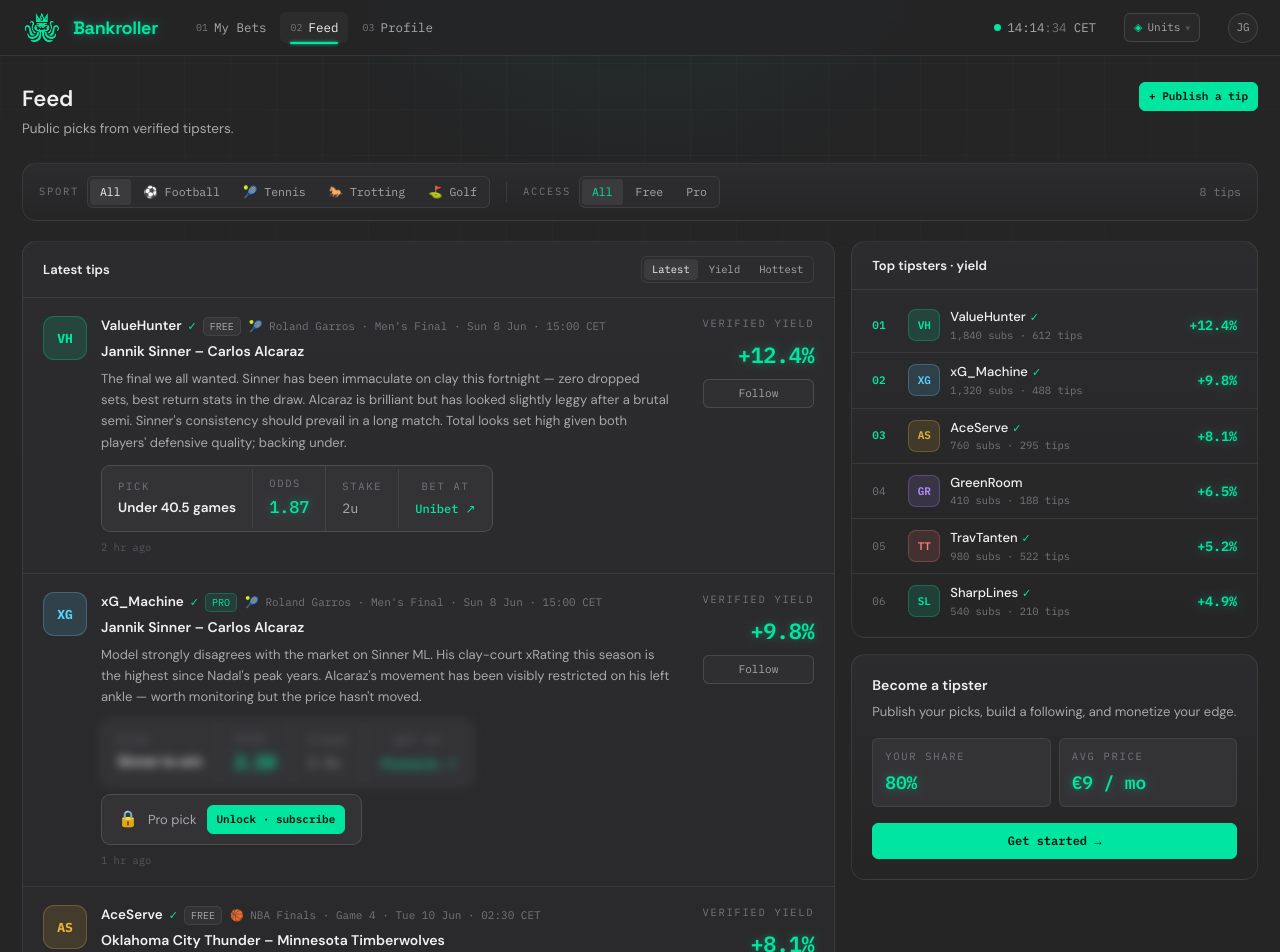
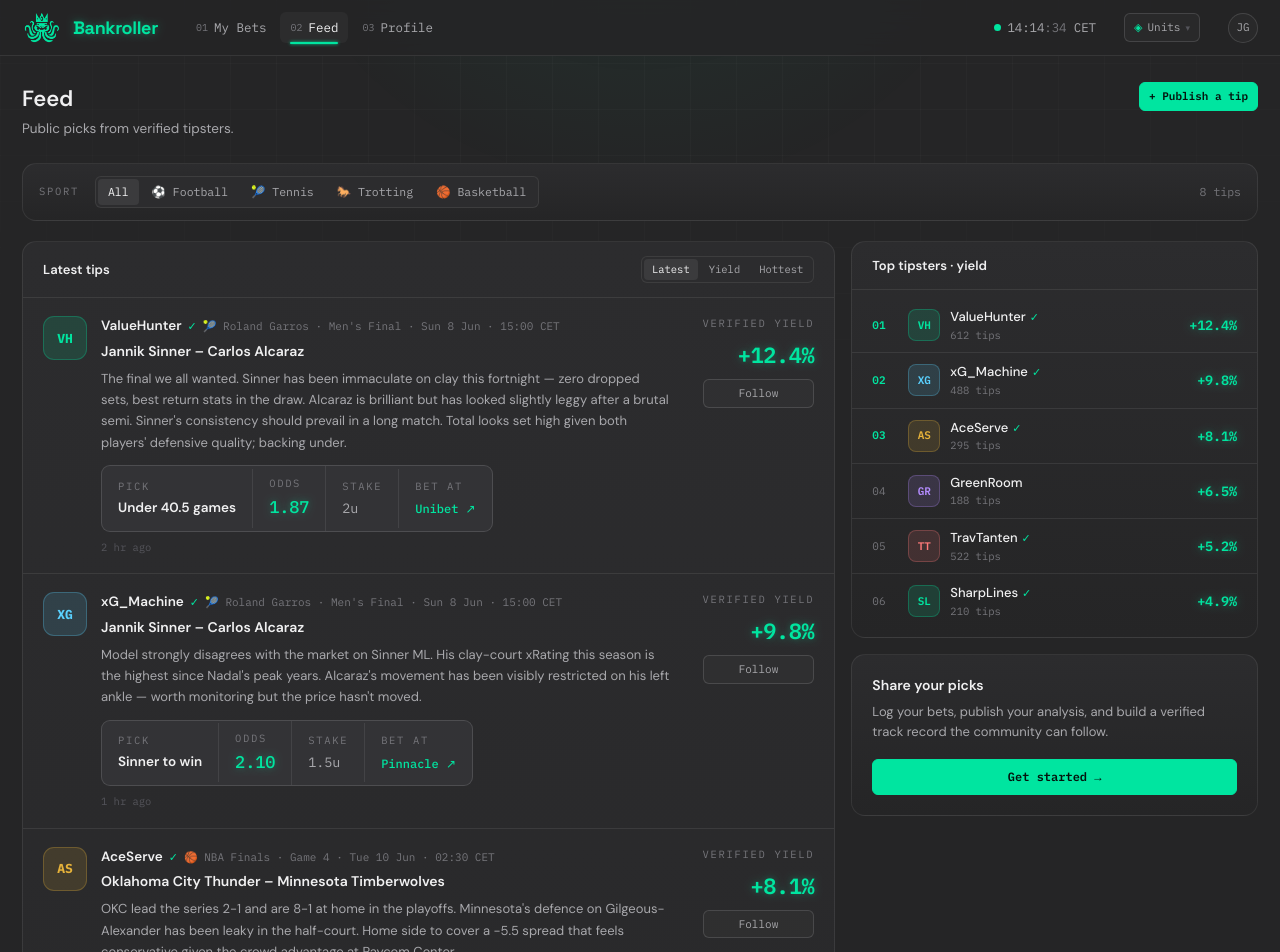
Before and after one commit to jespergisslen/bankroller, a Next.js app: page /feed in a window 1280 px wide. Shown: the top 952 px of the page. Built offline with nearby package versions, Linux system fonts and the light colour scheme.

Commit message:
chore: remove all pricing, PRO tiers and locked tips from UI

```diff
--- a/src/app/feed/page.tsx
+++ b/src/app/feed/page.tsx
@@ -3,104 +3,96 @@
 import { useState } from "react";
 import { useCurrency } from "@/lib/currencyContext";
 
-// ── Mock data ──────────────────────────────────────────────
-
 const TIPSTERS = [
-  { id: "vh",  name: "ValueHunter",  initials: "VH", color: "#00e5a0", verified: true,  yield: 12.4, subs: 1840, tips: 612  },
-  { id: "xg",  name: "xG_Machine",   initials: "XG", color: "#5ad1ff", verified: true,  yield: 9.8,  subs: 1320, tips: 488  },
-  { id: "ace", name: "AceServe",      initials: "AS", color: "#e6b23a", verified: true,  yield: 8.1,  subs: 760,  tips: 295  },
-  { id: "gr",  name: "GreenRoom",     initials: "GR", color: "#b48cff", verified: false, yield: 6.5,  subs: 410,  tips: 188  },
-  { id: "tt",  name: "TravTanten",    initials: "TT", color: "#ff7a7a", verified: true,  yield: 5.2,  subs: 980,  tips: 522  },
-  { id: "sl",  name: "SharpLines",    initials: "SL", color: "#00e5a0", verified: true,  yield: 4.9,  subs: 540,  tips: 210  },
+  { id: "vh",  name: "ValueHunter", initials: "VH", color: "#00e5a0", verified: true,  yield: 12.4, tips: 612  },
+  { id: "xg",  name: "xG_Machine",  initials: "XG", color: "#5ad1ff", verified: true,  yield: 9.8,  tips: 488  },
+  { id: "ace", name: "AceServe",    initials: "AS", color: "#e6b23a", verified: true,  yield: 8.1,  tips: 295  },
+  { id: "gr",  name: "GreenRoom",   initials: "GR", color: "#b48cff", verified: false, yield: 6.5,  tips: 188  },
+  { id: "tt",  name: "TravTanten",  initials: "TT", color: "#ff7a7a", verified: true,  yield: 5.2,  tips: 522  },
+  { id: "sl",  name: "SharpLines",  initials: "SL", color: "#00e5a0", verified: true,  yield: 4.9,  tips: 210  },
 ];
 
 const BOOKIE_LINKS: Record<string, string> = {
-  "Bet365":      "https://www.bet365.com",
-  "Unibet":      "https://www.unibet.se",
-  "Betsson":     "https://www.betsson.se",
-  "ATG":         "https://www.atg.se",
-  "NordicBet":   "https://www.nordicbet.com",
-  "William Hill":"https://www.williamhill.com",
-  "Pinnacle":    "https://www.pinnacle.com",
-  "LeoVegas":    "https://www.leovegas.com",
-  "Betsafe":     "https://www.betsafe.com",
-  "Svenska Spel":"https://www.svenskaspel.se",
+  "Bet365":       "https://www.bet365.com",
+  "Unibet":       "https://www.unibet.se",
+  "Betsson":      "https://www.betsson.se",
+  "ATG":          "https://www.atg.se",
+  "NordicBet":    "https://www.nordicbet.com",
+  "William Hill": "https://www.williamhill.com",
+  "Pinnacle":     "https://www.pinnacle.com",
+  "LeoVegas":     "https://www.leovegas.com",
+  "Betsafe":      "https://www.betsafe.com",
+  "Svenska Spel": "https://www.svenskaspel.se",
 };
 
 const FEED = [
   {
-    tipster: TIPSTERS[0], sport: "🎾", pro: false,
+    tipster: TIPSTERS[0], sport: "🎾",
     league: "Roland Garros · Men's Final", match: "Jannik Sinner – Carlos Alcaraz", date: "Sun 8 Jun · 15:00 CET",
     analysis: "The final we all wanted. Sinner has been immaculate on clay this fortnight — zero dropped sets, best return stats in the draw. Alcaraz is brilliant but has looked slightly leggy after a brutal semi. Sinner's consistency should prevail in a long match. Total looks set high given both players' defensive quality; backing under.",
     pick: "Under 40.5 games", odds: 1.87, stake: 2.0,
-    bookmaker: "Unibet", postedYield: 12.4, posted: "2 hr ago", locked: false,
+    bookmaker: "Unibet", postedYield: 12.4, posted: "2 hr ago",
   },
   {
-    tipster: TIPSTERS[1], sport: "🎾", pro: true,
+    tipster: TIPSTERS[1], sport: "🎾",
     league: "Roland Garros · Men's Final", match: "Jannik Sinner – Carlos Alcaraz", date: "Sun 8 Jun · 15:00 CET",
     analysis: "Model strongly disagrees with the market on Sinner ML. His clay-court xRating this season is the highest since Nadal's peak years. Alcaraz's movement has been visibly restricted on his left ankle — worth monitoring but the price hasn't moved.",
     pick: "Sinner to win", odds: 2.10, stake: 1.5,
-    bookmaker: "Pinnacle", postedYield: 9.8, posted: "1 hr ago", locked: true,
+    bookmaker: "Pinnacle", postedYield: 9.8, posted: "1 hr ago",
   },
   {
-    tipster: TIPSTERS[2], sport: "🏀", pro: false,
+    tipster: TIPSTERS[2], sport: "🏀",
     league: "NBA Finals · Game 4", match: "Oklahoma City Thunder – Minnesota Timberwolves", date: "Tue 10 Jun · 02:30 CET",
     analysis: "OKC lead the series 2-1 and are 8-1 at home in the playoffs. Minnesota's defence on Gilgeous-Alexander has been leaky in the half-court. Home side to cover a -5.5 spread that feels conservative given the crowd advantage at Paycom Center.",
     pick: "OKC -5.5", odds: 1.91, stake: 1.5,
-    bookmaker: "Bet365", postedYield: 8.1, posted: "3 hr ago", locked: false,
+    bookmaker: "Bet365", postedYield: 8.1, posted: "3 hr ago",
   },
   {
-    tipster: TIPSTERS[3], sport: "⚽", pro: false,
+    tipster: TIPSTERS[3], sport: "⚽",
     league: "FIFA World Cup 2026 · Group A", match: "Mexico – Poland", date: "Thu 11 Jun · 21:00 CET",
     analysis: "Tournament opener and Mexico are huge home-crowd favourites playing in front of 80k at Estadio Azteca. Poland rely on Lewandowski who's 38 and hasn't scored in a major tournament opener since 2018. Mexico have looked sharp in warm-ups. Backing the hosts on the Asian line.",
     pick: "Mexico -0.25 AH", odds: 1.95, stake: 1.75,
-    bookmaker: "Betsson", postedYield: 6.5, posted: "5 hr ago", locked: false,
+    bookmaker: "Betsson", postedYield: 6.5, posted: "5 hr ago",
   },
   {
-    tipster: TIPSTERS[5], sport: "⚽", pro: true,
+    tipster: TIPSTERS[5], sport: "⚽",
     league: "FIFA World Cup 2026 · Group B", match: "England – Serbia", date: "Fri 12 Jun · 18:00 CET",
     analysis: "England are heavy favourites but Serbia are pragmatic and well-organised — they'll park and counter. Under the total is my angle here. Both teams played out 1-0s in their last warm-up games. Tournament overs tend to be inflated early on before market adjusts.",
     pick: "Under 2.5 goals", odds: 2.05, stake: 2.0,
-    bookmaker: "William Hill", postedYield: 4.9, posted: "6 hr ago", locked: true,
+    bookmaker: "William Hill", postedYield: 4.9, posted: "6 hr ago",
   },
   {
-    tipster: TIPSTERS[4], sport: "🐎", pro: false,
+    tipster: TIPSTERS[4], sport: "🐎",
     league: "Solvalla · V75 Rnd 4", match: "V75-4 · Solvalla", date: "Sat 7 Jun · 19:30 CET",
     analysis: "Track was re-watered after yesterday's heat and the inner lane has been dominant all night. The market favourite in this leg has a wide post position and a tendency to break gait in tight fields. Two value horses drawn inside at 8-1 and 12-1.",
     pick: "Jackpot Reserve (trap 3)", odds: 8.50, stake: 0.5,
-    bookmaker: "ATG", postedYield: 5.2, posted: "1 hr ago", locked: false,
+    bookmaker: "ATG", postedYield: 5.2, posted: "1 hr ago",
   },
   {
-    tipster: TIPSTERS[0], sport: "⚽", pro: false,
+    tipster: TIPSTERS[0], sport: "⚽",
     league: "FIFA World Cup 2026 · Group C", match: "Brazil – Croatia", date: "Sat 14 Jun · 21:00 CET",
     analysis: "Brazil finally look like themselves again under the new coach — high press, Vinicius Jr at his electric best. Croatia won't have the same Modric they had in 2022. Brazil to win and both teams to score feels like the spot here given Croatia's counter-attacking threat.",
     pick: "Brazil win & BTTS", odds: 2.40, stake: 1.25,
-    bookmaker: "Unibet", postedYield: 12.4, posted: "20 min ago", locked: false,
+    bookmaker: "Unibet", postedYield: 12.4, posted: "20 min ago",
   },
   {
-    tipster: TIPSTERS[2], sport: "🎾", pro: false,
+    tipster: TIPSTERS[2], sport: "🎾",
     league: "Queen's Club · R1", match: "Carlos Alcaraz – Jack Draper", date: "Mon 9 Jun · 13:00 CET",
     analysis: "Alcaraz rolls straight from Paris to London and Draper is the wildcard home favourite. But grass is Alcaraz's best surface and Draper hasn't played competitively in 3 weeks. Backing Alcaraz in straight sets — market undervalues his grass-court dominance.",
     pick: "Alcaraz -1.5 sets", odds: 1.78, stake: 1.0,
-    bookmaker: "NordicBet", postedYield: 8.1, posted: "45 min ago", locked: false,
+    bookmaker: "NordicBet", postedYield: 8.1, posted: "45 min ago",
   },
 ];
 
-const SPORTS_FILTER = ["All", "⚽ Football", "🎾 Tennis", "🐎 Trotting", "⛳ Golf"];
-const TIER_FILTER   = ["All", "Free", "Pro"];
-
-// ── Component ──────────────────────────────────────────────
+const SPORTS_FILTER = ["All", "⚽ Football", "🎾 Tennis", "🐎 Trotting", "🏀 Basketball"];
 
 export default function FeedPage() {
-  const { format, stakeLabel } = useCurrency();
+  const { stakeLabel } = useCurrency();
   const [sportFilter, setSportFilter] = useState("All");
-  const [tierFilter, setTierFilter]   = useState("All");
 
-  const filtered = FEED.filter(tip => {
-    const sportOk = sportFilter === "All" || tip.sport === sportFilter.split(" ")[0];
-    const tierOk  = tierFilter  === "All" || (tierFilter === "Pro" ? tip.pro : !tip.pro);
-    return sportOk && tierOk;
-  });
+  const filtered = FEED.filter(tip =>
+    sportFilter === "All" || tip.sport === sportFilter.split(" ")[0]
+  );
 
   return (
     <div className="fade-in">
@@ -115,15 +107,8 @@
 
       {/* Filters */}
       <div className="panel" style={{ padding: "12px 16px", marginBottom: 20, display: "flex", alignItems: "center", gap: 16, flexWrap: "wrap" }}>
-        <div style={{ display: "flex", alignItems: "center", gap: 8 }}>
-          <span className="label">Sport</span>
-          <Segmented options={SPORTS_FILTER} value={sportFilter} onChange={setSportFilter} />
-        </div>
-        <div style={{ width: 1, height: 20, background: "var(--line)" }} />
-        <div style={{ display: "flex", alignItems: "center", gap: 8 }}>
-          <span className="label">Access</span>
-          <Segmented options={TIER_FILTER} value={tierFilter} onChange={setTierFilter} accent />
-        </div>
+        <span className="label">Sport</span>
+        <Segmented options={SPORTS_FILTER} value={sportFilter} onChange={setSportFilter} />
         <div style={{ marginLeft: "auto", fontFamily: "var(--mono)", fontSize: 11.5, color: "var(--text-3)" }}>
           {filtered.length} tips
         </div>
@@ -145,7 +130,7 @@
             </div>
           ) : (
             filtered.map((tip, i) => (
-              <FeedRow key={i} tip={tip} format={format} stakeLabel={stakeLabel} />
+              <FeedRow key={i} tip={tip} stakeLabel={stakeLabel} isLast={i === filtered.length - 1} />
             ))
           )}
         </div>
@@ -164,7 +149,7 @@
                   alignItems: "center", gap: 10,
                   padding: "9px var(--pad)",
                   borderBottom: i < TIPSTERS.length - 1 ? "1px solid var(--line)" : "none",
-                  transition: "background 0.1s", cursor: "pointer",
+                  cursor: "pointer", transition: "background 0.1s",
                 }}
                   onMouseEnter={e => (e.currentTarget as HTMLElement).style.background = "rgba(255,255,255,0.02)"}
                   onMouseLeave={e => (e.currentTarget as HTMLElement).style.background = "transparent"}
@@ -174,8 +159,7 @@
                   </span>
                   <div style={{
                     width: 32, height: 32, borderRadius: 8,
-                    background: t.color + "22",
-                    border: `1px solid ${t.color}44`,
+                    background: t.color + "22", border: `1px solid ${t.color}44`,
                     display: "flex", alignItems: "center", justifyContent: "center",
                     fontFamily: "var(--mono)", fontSize: 11, fontWeight: 600, color: t.color,
                   }}>{t.initials}</div>
@@ -185,7 +169,7 @@
                       {t.verified && <span style={{ color: "var(--accent)", marginLeft: 4, fontSize: 11 }}>✓</span>}
                     </div>
                     <div style={{ color: "var(--text-3)", fontFamily: "var(--mono)", fontSize: 10.5, marginTop: 1 }}>
-                      {t.subs.toLocaleString()} subs · {t.tips} tips
+                      {t.tips} tips
                     </div>
                   </div>
                   <div className="num pos glow" style={{ fontSize: 13.5, fontWeight: 600 }}>+{t.yield}%</div>
@@ -194,22 +178,11 @@
             </div>
           </div>
 
-          {/* Become a tipster CTA */}
+          {/* Become a tipster CTA — no pricing */}
           <div className="panel" style={{ padding: "var(--pad)" }}>
-            <div style={{ fontWeight: 600, fontSize: 14, marginBottom: 6 }}>Become a tipster</div>
+            <div style={{ fontWeight: 600, fontSize: 14, marginBottom: 6 }}>Share your picks</div>
             <div style={{ color: "var(--text-2)", fontSize: 13, lineHeight: 1.6, marginBottom: 16 }}>
-              Publish your picks, build a following, and monetize your edge.
-            </div>
-            <div style={{ display: "grid", gridTemplateColumns: "1fr 1fr", gap: 8, marginBottom: 16 }}>
-              {[
-                { label: "Your share", val: "80%" },
-                { label: "Avg price", val: "€9 / mo" },
-              ].map(s => (
-                <div key={s.label} style={{ padding: "10px 12px", background: "var(--bg-2)", borderRadius: "var(--r-s)", border: "1px solid var(--line)" }}>
-                  <div className="label" style={{ marginBottom: 4 }}>{s.label}</div>
-                  <div className="num pos glow" style={{ fontSize: 18, fontWeight: 600 }}>{s.val}</div>
-                </div>
-              ))}
+              Log your bets, publish your analysis, and build a verified track record the community can follow.
             </div>
             <button className="btn accent" style={{ width: "100%", justifyContent: "center" }}>Get started →</button>
           </div>
@@ -219,12 +192,10 @@
   );
 }
 
-// ── Feed row ───────────────────────────────────────────────
-
-function FeedRow({ tip, format, stakeLabel }: {
+function FeedRow({ tip, stakeLabel, isLast }: {
   tip: typeof FEED[0];
-  format: (v: number) => string;
   stakeLabel: string;
+  isLast: boolean;
 }) {
   const bookieUrl = BOOKIE_LINKS[tip.bookmaker];
   const stakeDisplay = `${tip.stake}${stakeLabel === "u" ? "u" : " " + stakeLabel}`;
@@ -233,7 +204,7 @@
     <div style={{
       display: "grid", gridTemplateColumns: "44px 1fr auto",
       gap: 14, padding: "18px var(--pad)",
-      borderBottom: "1px solid var(--line)",
+      borderBottom: isLast ? "none" : "1px solid var(--line)",
       transition: "background 0.1s",
     }}
       onMouseEnter={e => (e.currentTarget as HTMLElement).style.background = "rgba(255,255,255,0.015)"}
@@ -251,25 +222,18 @@
 
       {/* Body */}
       <div>
-        {/* Tipster line */}
         <div style={{ display: "flex", alignItems: "center", gap: 6, marginBottom: 4, flexWrap: "wrap" }}>
           <span style={{ fontWeight: 600, fontSize: 13.5 }}>{tip.tipster.name}</span>
           {tip.tipster.verified && (
             <span title="Verified tipster" style={{ color: "var(--accent)", fontSize: 11 }}>✓</span>
           )}
-          {tip.pro
-            ? <span className="tag accent" style={{ fontSize: 10, padding: "1px 6px" }}>PRO</span>
-            : <span className="tag"        style={{ fontSize: 10, padding: "1px 6px" }}>FREE</span>
-          }
-          <span style={{ color: "var(--text-3)", fontFamily: "var(--mono)", fontSize: 11, marginLeft: 2 }}>
+          <span style={{ color: "var(--text-3)", fontFamily: "var(--mono)", fontSize: 11 }}>
             {tip.sport} {tip.league} · {tip.date}
           </span>
         </div>
 
-        {/* Match */}
         <div style={{ fontWeight: 600, fontSize: 14, marginBottom: 6 }}>{tip.match}</div>
 
-        {/* Analysis */}
         <div style={{ color: "var(--text-2)", fontSize: 13, lineHeight: 1.65, maxWidth: "64ch", marginBottom: 12 }}>
           {tip.analysis}
         </div>
@@ -281,8 +245,6 @@
           border: "1px solid var(--line-2)",
           borderRadius: "var(--r-m)",
           overflow: "hidden",
-          position: "relative",
-          ...(tip.locked ? { filter: "blur(5px)", userSelect: "none", pointerEvents: "none" } : {}),
         }}>
           <div style={{ padding: "10px 16px", borderRight: "1px solid var(--line)" }}>
             <div className="label" style={{ marginBottom: 3 }}>Pick</div>
@@ -296,16 +258,14 @@
             <div className="label" style={{ marginBottom: 3 }}>Stake</div>
             <div className="num" style={{ fontSize: 13.5, color: "var(--text-2)" }}>{stakeDisplay}</div>
           </div>
-          {/* Bookmaker link */}
           <a
             href={bookieUrl}
             target="_blank"
             rel="noopener noreferrer"
             style={{
               padding: "10px 16px",
-              display: "flex", flexDirection: "column", alignItems: "center", gap: 3,
-              textDecoration: "none",
-              transition: "background 0.15s",
+              display: "flex", flexDirection: "column", gap: 3,
+              textDecoration: "none", transition: "background 0.15s",
             }}
             onMouseEnter={e => (e.currentTarget as HTMLElement).style.background = "rgba(255,255,255,0.04)"}
             onMouseLeave={e => (e.currentTarget as HTMLElement).style.background = "transparent"}
@@ -316,22 +276,6 @@
             </div>
           </a>
         </div>
-
-        {/* Lock overlay */}
-        {tip.locked && (
-          <div style={{
-            marginTop: 8,
-            display: "inline-flex", alignItems: "center", gap: 10,
-            padding: "10px 16px",
-            background: "var(--bg-2)",
-            border: "1px solid var(--line-2)",
-            borderRadius: "var(--r-m)",
-          }}>
-            <span style={{ fontSize: 16 }}>🔒</span>
-            <span style={{ color: "var(--text-2)", fontSize: 13 }}>Pro pick</span>
-            <button className="btn accent sm">Unlock · subscribe</button>
-          </div>
-        )}
 
         <div style={{ marginTop: 8, color: "var(--text-4)", fontFamily: "var(--mono)", fontSize: 10.5 }}>
           {tip.posted}
@@ -349,8 +293,6 @@
     </div>
   );
 }
-
-// ── Segmented control ──────────────────────────────────────
 
 function Segmented({ options, value, onChange, accent, small }: {
   options: string[];
@@ -374,8 +316,7 @@
             borderRadius: 4, border: "none", cursor: "pointer",
             background: on ? "rgba(255,255,255,0.07)" : "transparent",
             color: on ? (accent ? "var(--accent)" : "var(--text)") : "var(--text-2)",
-            transition: "all 0.15s",
-            whiteSpace: "nowrap",
+            transition: "all 0.15s", whiteSpace: "nowrap",
           }}>{opt}</button>
         );
       })}
```
